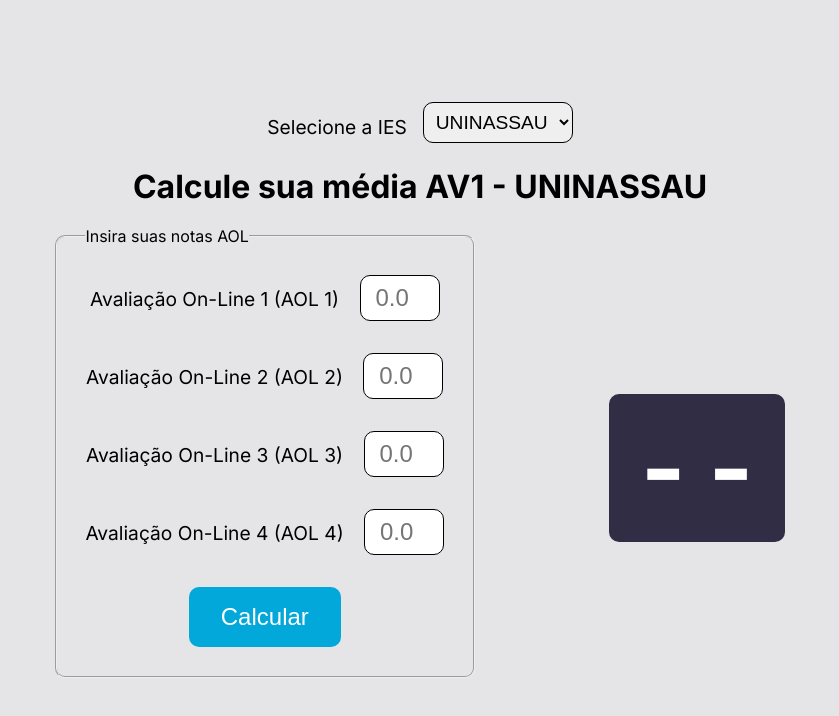
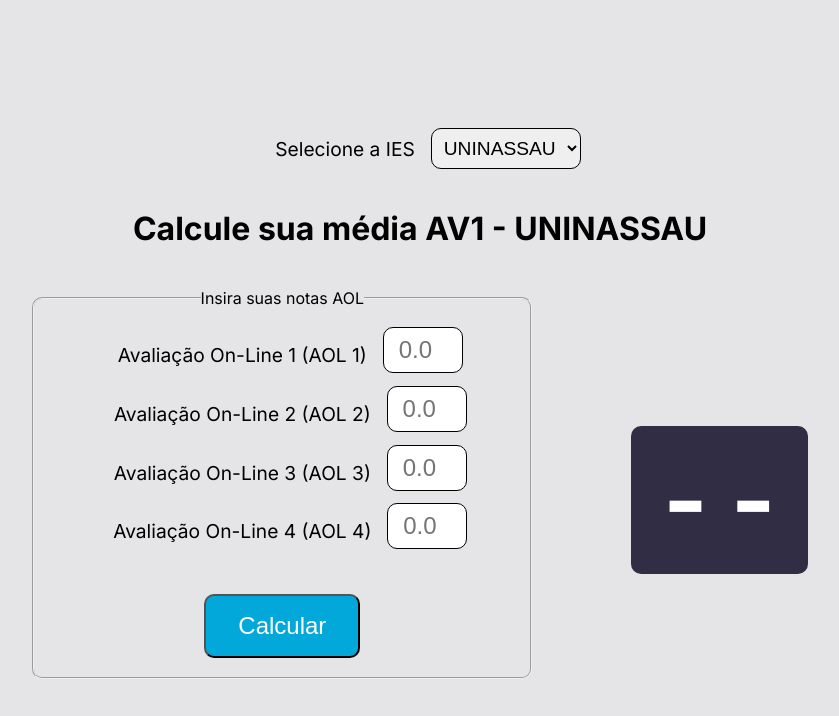
Before and after one commit to thiago-mig/calc-ser-educacional, a plain HTML site: page index.html in a window 1280 px wide. Shown: the whole page, without its empty margins (220-1059 px from the left). Drawn offline with Linux system fonts and the light colour scheme.

Commit message:
Update style.css

```diff
--- a/style.css
+++ b/style.css
@@ -15,7 +15,7 @@ main {
   display: flex;
   justify-content: center;
   align-items: center;
-  height: 100vh;
+  min-height: 100vh;
   background-color: #E5E5E7;
   padding: 1rem;
 }
@@ -26,19 +26,19 @@ form {
   justify-content: center;
   align-items: center;
   width: 100%;
+  padding: 1rem;
 }
 
 div.container-selecao-ies {
   display: flex;
   justify-content: center;
   align-items: center;
-  margin-bottom: 1rem;
-  margin-top: 2rem;
+  margin-bottom: 2rem;
 }
 
 label {
-  font-size: 1.2rem;
-  margin-right: 1rem;
+  font-size: clamp(1rem, 1.2rem, 1.5rem);
+  margin: 1rem;
 }
 
 select {
@@ -46,32 +46,38 @@ select {
   font-size: 1.2rem;
   border: 1px solid #000;
   border-radius: 10px;
-  margin-bottom: .5rem;
 }
 
 h1 {
   font-size: 2rem;
-  margin-bottom: 2rem;
+  text-align: center;
+  margin-bottom: 2.5rem;
 }
 
 .container-notas {
   display: flex;
+  flex-wrap: wrap;
   justify-content: space-evenly;
   align-items: center;
-  height: 460px;
-  margin-bottom: 2rem;
   width: 80%;
 }
 
 fieldset {
   border-radius: 10px;
-  padding: 1.8rem;
-  margin-bottom: 2rem;
+  padding: 1.2rem;
   display: flex;
-  flex-direction: column;
+  flex-wrap: wrap;
   justify-content: center;
   align-items: center;
+  text-align: center;
   max-width: 500px;
+}
+
+.container-inputnota {
+  display: flex;
+  flex-wrap: wrap;
+  justify-content: center;
+  text-align: center;
 }
 
 input[type="number"] {
@@ -79,7 +85,7 @@ input[type="number"] {
   font-size: 1.5rem;
   border: 1px solid #000;
   border-radius: 10px;
-  margin-bottom: 2rem;
+  margin-bottom: .8rem;
   max-width: 5rem;
   text-align: center;
 }
@@ -87,17 +93,18 @@ input[type="number"] {
 button {
   padding: 1rem 2rem;
   font-size: 1.5rem;
-  border: none;
   border-radius: 10px;
   background-color: #01A8D9;
   color: #fff;
   cursor: pointer;
+  margin-top: 2rem;
 }
 
 .container-resposta {
   display: flex;
   justify-content: center;
   align-items: center;
+  margin-top: 2rem;
 }
 
 .container-resposta p {
```
Lines whose indentation alone changed are shown as unchanged.
